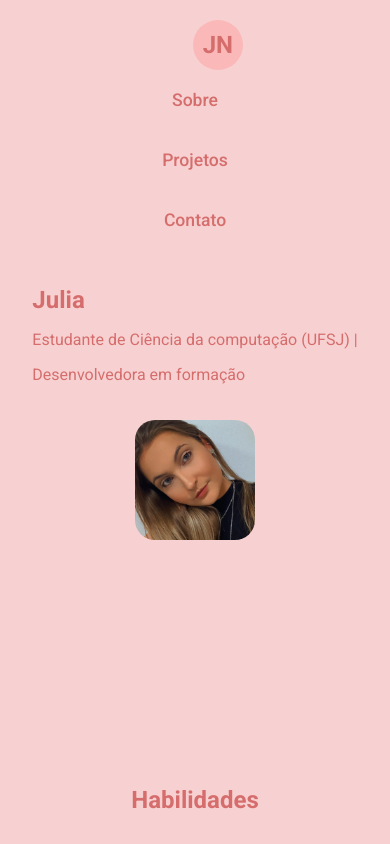
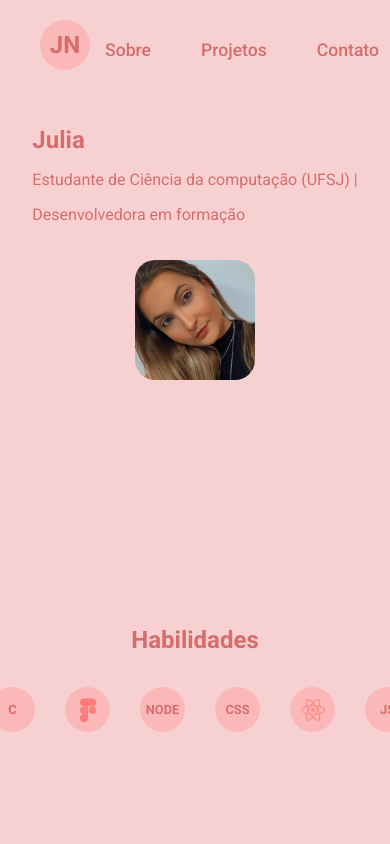
Before and after one commit to julianunes2703/portfolio, a React (Create React App) app: page / in a window 390 px wide. Shown: the top 844 px of the page. Built offline with nearby package versions, Linux system fonts and the light colour scheme.

Commit message:
alterando repositividade do header

```diff
--- a/src/components/header/header.css
+++ b/src/components/header/header.css
@@ -67,7 +67,6 @@ nav ul li a:hover {
 /* Responsividade*/
 @media (max-width: 768px) {
   .header-content {
-      flex-direction: column;
       align-items: center;
   }
 
@@ -76,7 +75,6 @@ nav ul li a:hover {
   }
 
   nav ul {
-      flex-direction: column;
       align-items: center;
   }
 
```
